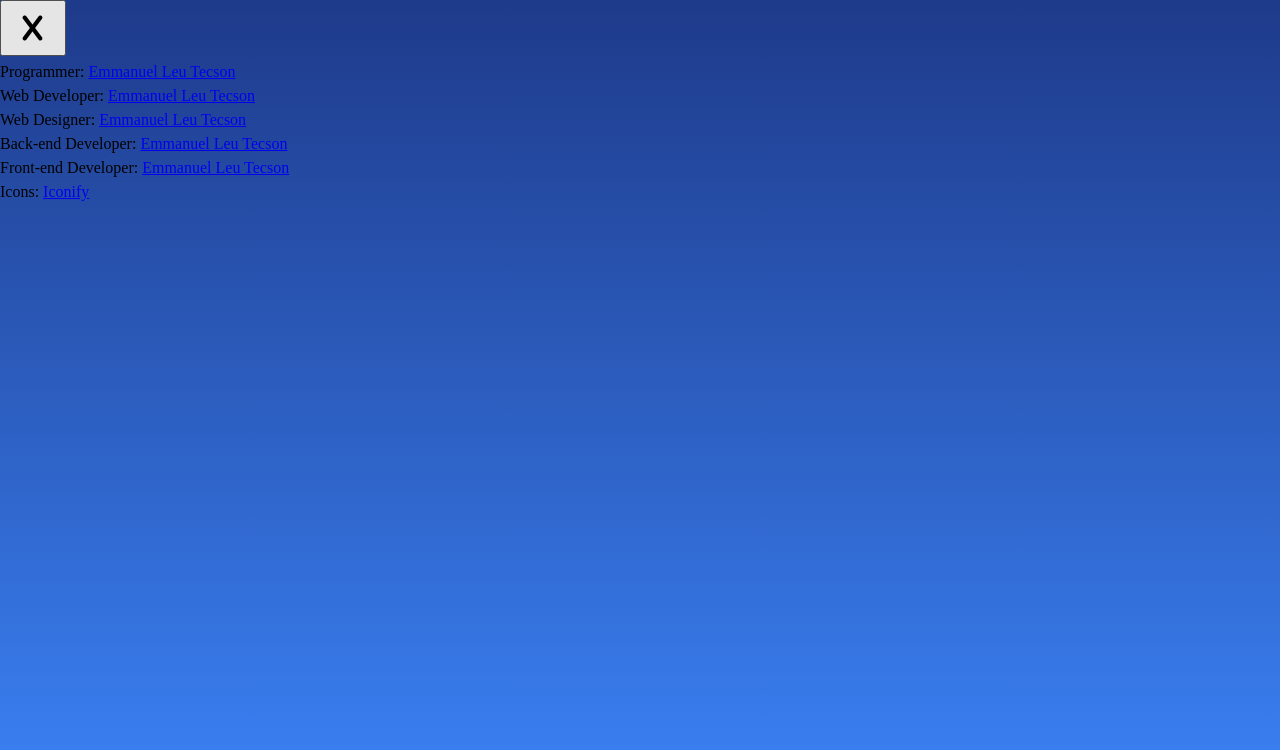
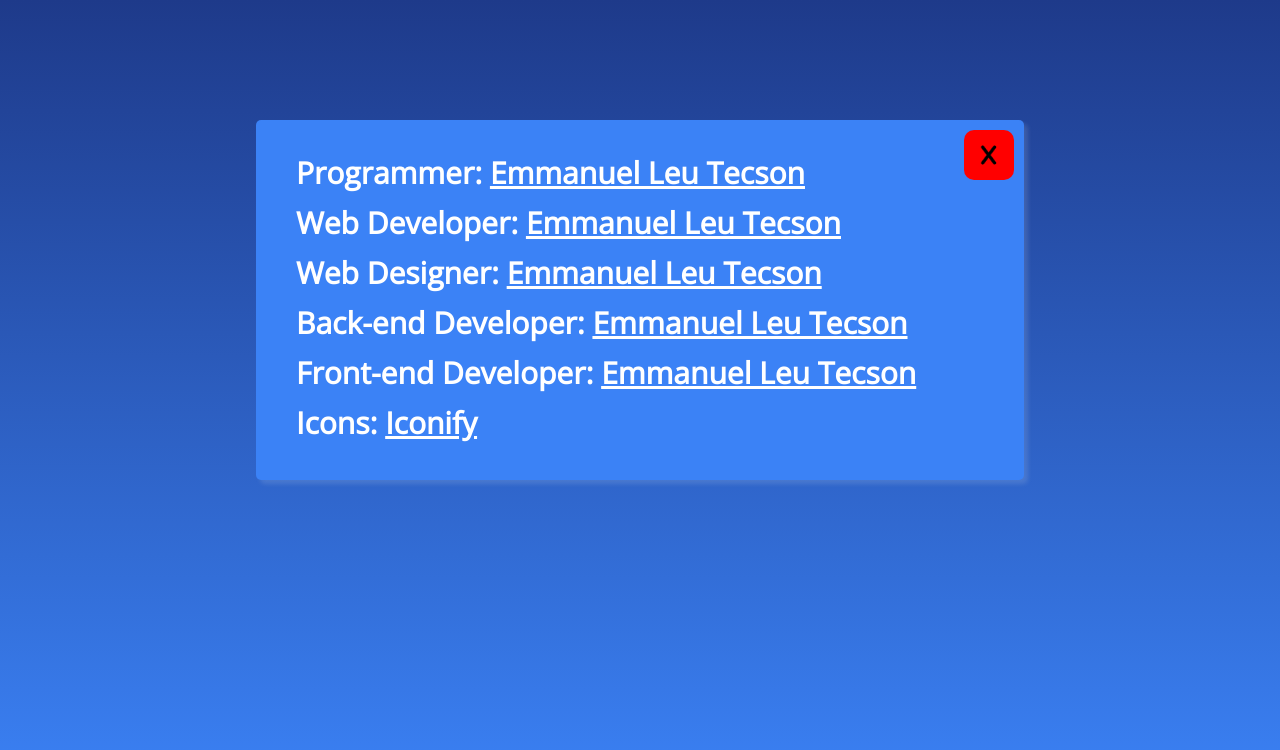
Before and after one commit to TEKKSUNN/battleship-better, a website built with webpack: page src/template.html in a window 1280 px wide. Both pictures are taken after a click on the button "Credits". Built offline with nearby package versions, Linux system fonts and the light colour scheme.

Commit message:
feat: Style credits tab

```diff
--- a/src/styles.css
+++ b/src/styles.css
@@ -8,6 +8,9 @@
   --menu-btn-pady: 2.5vh;
   --menu-text-size: calc(4.5rem - 5ex);
   --icon-size: 50px;
+  --shadow: 4px 4px 4px #e5e7eb25;
+  --x-normal: hsl(0, 100%, 50%);
+  --x-hover: hsl(0, 100%, 40%);
 }
 
 /* Box sizing rules */
@@ -157,7 +160,7 @@
   font-weight: 600;
   font-size: 30px;
   gap: 20px;
-  box-shadow: 4px 4px 4px #e5e7eb25;
+  box-shadow: var(--shadow);
 }
 
 #cg-form {
@@ -247,3 +250,59 @@
 .option:not(:last-child) {
   border-bottom: 1px solid #00000025;
 }
+
+/* Style credits tab. */
+.credits {
+  display: grid;
+  grid-template: repeat(5, 1fr) / repeat(5, 1fr);
+  grid-template-areas:
+    ". . . . ."
+    ". c c c ."
+    ". c c c ."
+    ". c c c ."
+    ". . . . .";
+}
+
+.credits-div {
+  grid-area: c;
+  position: relative;
+  background-color: #3b82f6;
+  padding: 40px;
+  box-shadow: var(--shadow);
+  color: white;
+  font: 600 30px 'Open Sans';
+  border-radius: 5px;
+}
+
+.credits button {
+  cursor: pointer;
+  width: var(--icon-size);
+  height: var(--icon-size);
+  border-radius: 10px;
+  border: 0;
+}
+
+.credits-exit {
+  background-color: var(--x-normal);
+  position: absolute;
+  top: 10px;
+  right: 10px;
+}
+
+.credits-exit:hover {
+  background-color: var(--x-hover);
+}
+
+.credits-group {
+  display: flex;
+  flex-direction: column;
+  gap: 20px;
+}
+
+.credit-link {
+  color: white;
+}
+
+.credit-link:hover {
+  text-decoration: none;
+}
```
